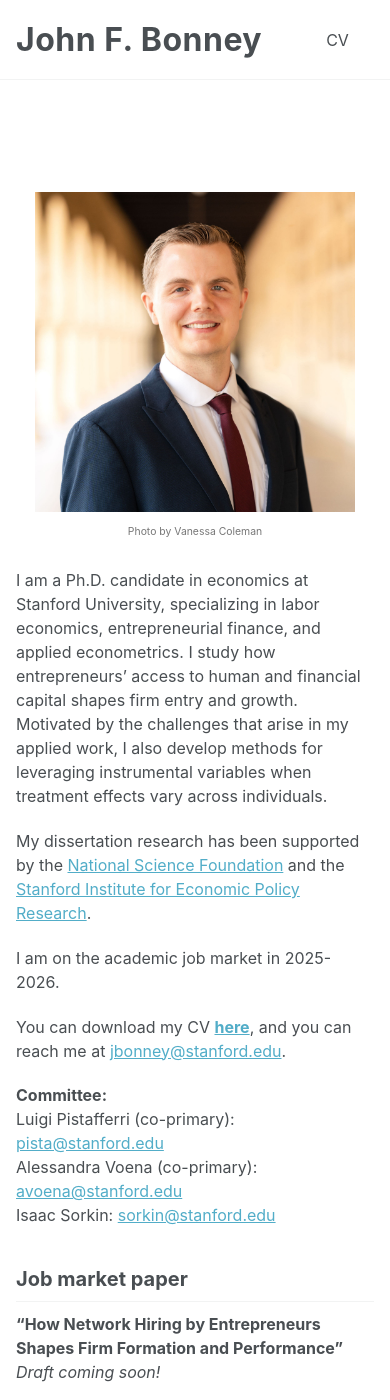
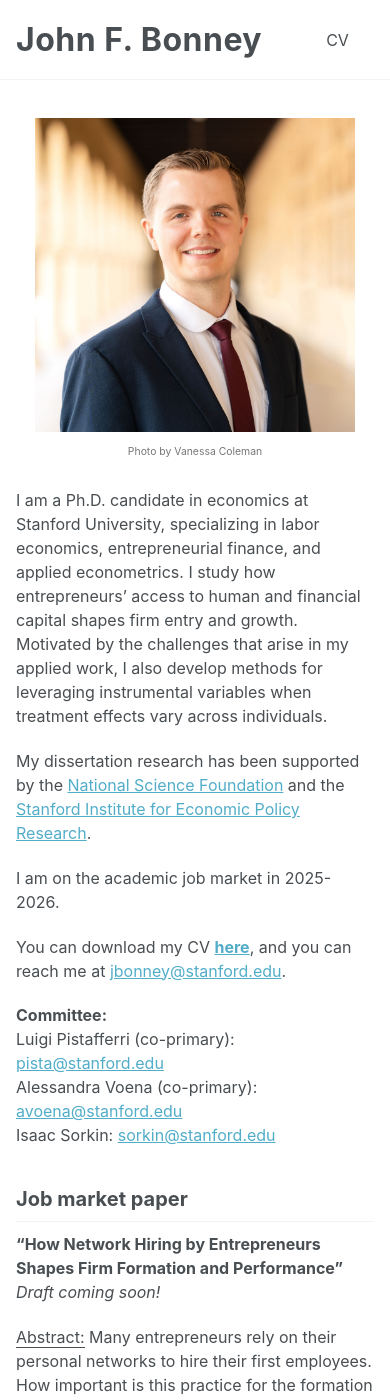
Before and after one commit to johnnybonney/johnnybonney.github.io, a Jekyll site: the page built from _pages/about.md, in a window 390 px wide and 1400 px high. Built offline with Jekyll 4.4.1, drawn with Linux system fonts in a browser that asks for light colours; a script that is not in the unit is left out.

Commit message:
Update custom.css

```diff
--- a/assets/css/custom.css
+++ b/assets/css/custom.css
@@ -138,3 +138,27 @@ img.author__avatar {
     display: block !important;
   }
 }
+
+/* === MOBILE TIGHTEN-UP (phones & small tablets) === */
+@media (max-width: 767px) {
+  /* Kill extra gap under the header */
+  .masthead { margin-bottom: 0 !important; }
+
+  /* Start the sidebar/photo right under the masthead */
+  #main .sidebar,
+  .sidebar {
+    padding-top: 0 !important;
+    margin-top: 0 !important;
+  }
+
+  /* Nudge the photo slightly upward and keep it centered */
+  .sidebar .author__avatar {
+    margin-top: 6px !important;
+  }
+
+  /* Avoid sticky offset causing a big top gap on scroll */
+  #main .sidebar.sticky {
+    position: static !important;   /* disables sticky on mobile */
+    top: auto !important;
+  }
+}
```
